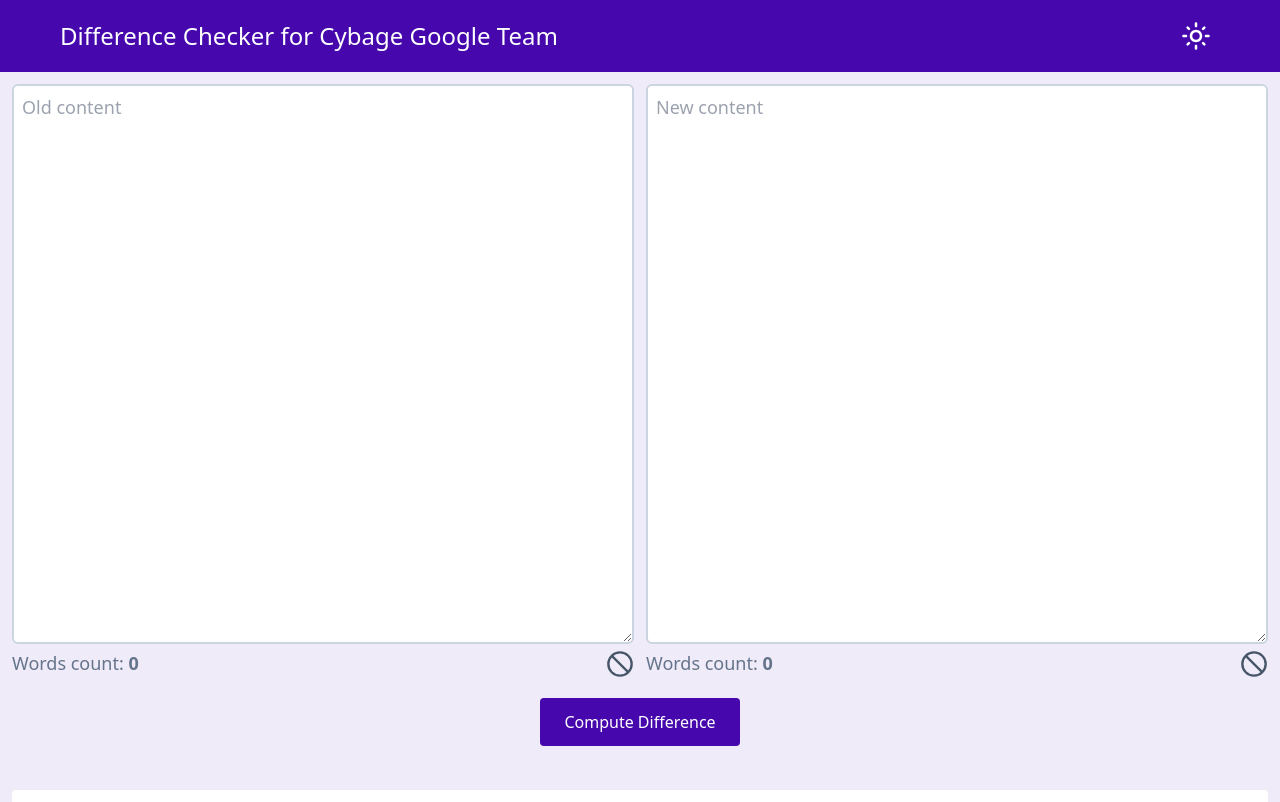
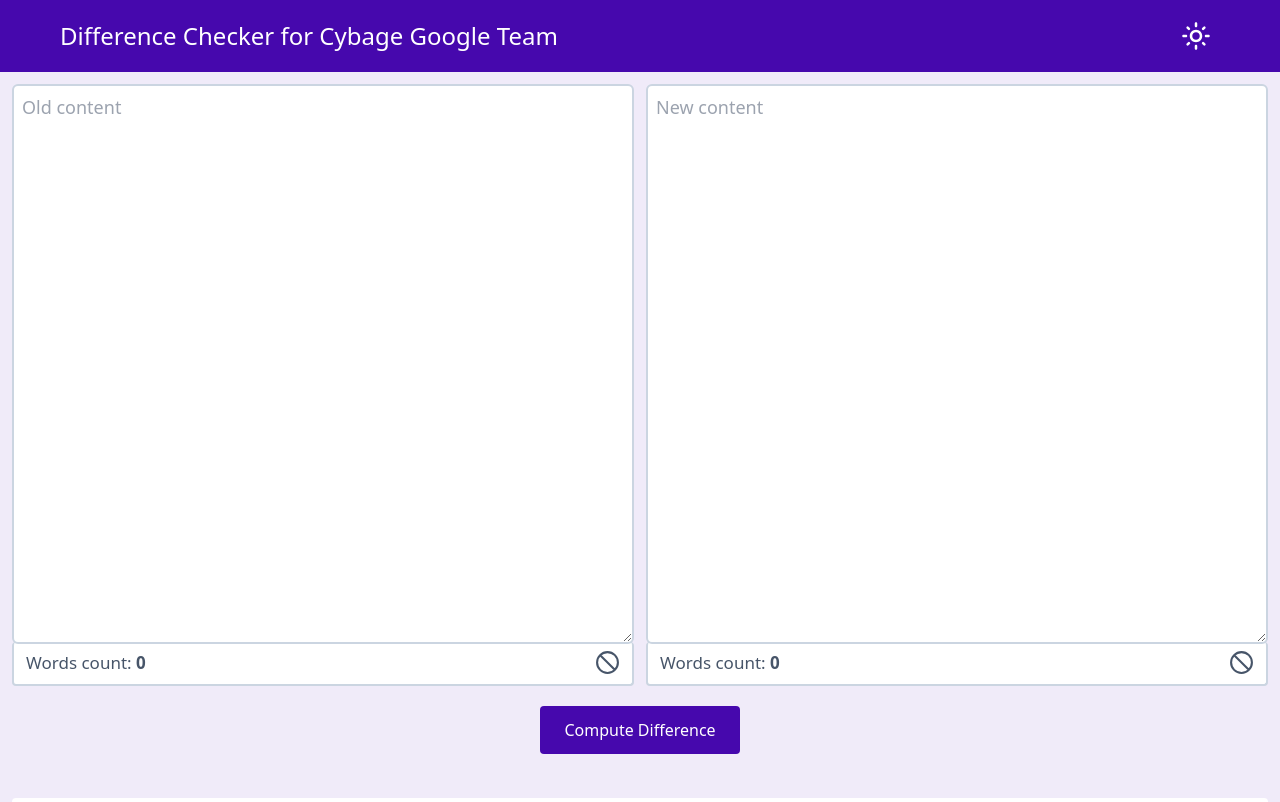
Before and after one commit to mdraza/diff-checkerv1, a React (Vite) app: page / in a window 1280 px wide. Shown: the top 802 px of the page. Built offline with nearby package versions, Linux system fonts and the light colour scheme.

Commit message:
css added for word count section

```diff
--- a/src/components/TextDiffChecker.jsx
+++ b/src/components/TextDiffChecker.jsx
@@ -41,13 +41,13 @@
             value={text1}
             onChange={(e) => handleTextChange(e, setText1)}
           />
-          <div className="flex justify-between">
-            <p className="text-[18px] text-slate-500 dark:text-[#9a9a9a]">
+          <div className="flex justify-between border-[2px] border-t-0 border-slate-300 dark:border-[#464646] bg-white px-3 py-2 rounded -mt-2">
+            <p className="text-[17px] text-slate-600 dark:text-[#9a9a9a]">
               Words count:{" "}
               <b>{text1 === "" ? "0" : text1.trim().split(" ").length}</b>
             </p>
             <button
-              className="text-[28px] text-slate-600 dark:text-[#9a9a9a] hover:text-slate-700 transition-all dark:hover:text-slate-300"
+              className="text-[25px] text-slate-600 dark:text-[#9a9a9a] hover:text-slate-700 transition-all dark:hover:text-slate-300"
               onClick={handleClearText1}
             >
               <GrClear />
@@ -61,13 +61,13 @@
             value={text2}
             onChange={(e) => handleTextChange(e, setText2)}
           />
-          <div className="flex justify-between">
-            <p className="text-[18px] text-slate-500 dark:text-[#9a9a9a]">
+          <div className="flex justify-between border-[2px] border-t-0 border-slate-300 dark:border-[#464646] bg-white px-3 py-2 rounded -mt-2">
+            <p className="text-[17px] text-slate-600 dark:text-[#9a9a9a]">
               Words count:{" "}
               <b>{text2 === "" ? "0" : text2.trim().split(" ").length}</b>
             </p>
             <button
-              className="text-[28px] text-slate-600 dark:text-[#9a9a9a] hover:text-slate-700 transition-all dark:hover:text-slate-300"
+              className="text-[25px] text-slate-600 dark:text-[#9a9a9a] hover:text-slate-700 transition-all dark:hover:text-slate-300"
               onClick={handleClearText2}
             >
               <GrClear />
@@ -75,14 +75,14 @@
           </div>
         </div>
       </div>
-      <div className="flex justify-center mt-[35px] md:mt-[50px]">
+      <div className="flex justify-center mt-[42px] md:mt-[50px]">
         <Link
           to="result"
           spy={true}
           smooth={true}
           offset={-10}
           duration={500}
-          className="bg-[#4608ad] hover:bg-[#551bb3] dark:hover:bg-[#333] dark:transition-all transition-all rounded text-white text-[16px] px-[24px] py-[12px] mb-6 md:mb-0 mt-1  dark:text-white dark:bg-[#2b2b2b]  cursor-pointer"
+          className="bg-[#4608ad] hover:bg-[#551bb3] dark:hover:bg-[#333] dark:transition-all transition-all rounded text-white text-[16px] px-[24px] py-[12px] mb-6 md:mb-0 mt-3  dark:text-white dark:bg-[#2b2b2b]  cursor-pointer"
           onClick={handleCheckDiff}
         >
           Compute Difference
@@ -116,7 +116,7 @@
           smooth={true}
           offset={-150}
           duration={500}
-          className="bg-[#4608ad] dark:bg-[#2b2b2b] hover:bg-[#551bb3] transition-all dark:hover:bg-[#333] rounded text-white text-[16px] px-[24px] py-[12px]  md:mt-4 mt-3 cursor-pointer inline-block"
+          className="bg-[#4608ad] dark:bg-[#2b2b2b] hover:bg-[#551bb3] transition-all dark:hover:bg-[#333] rounded text-white text-[16px] px-[24px] py-[12px]  md:mt-5 mt-3 cursor-pointer inline-block"
           onClick={handleClearAll}
         >
           Clear all
```
